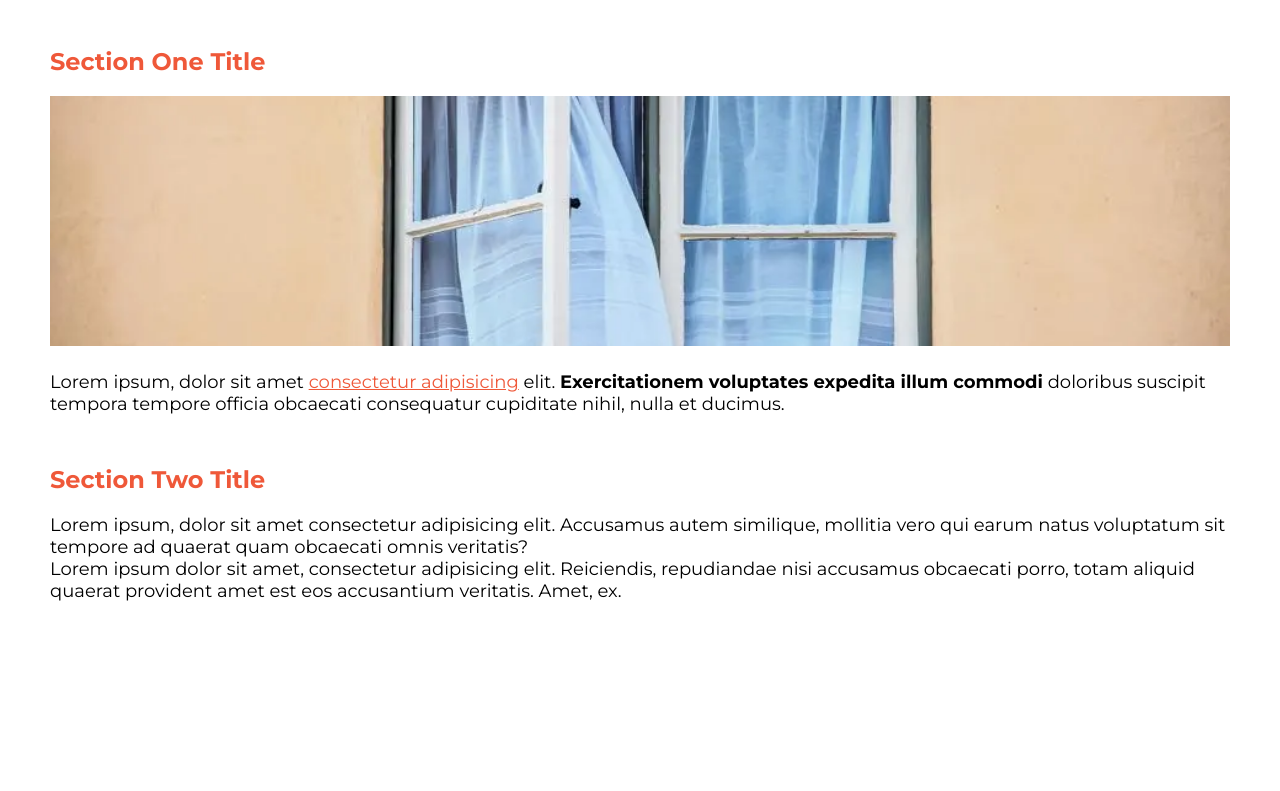
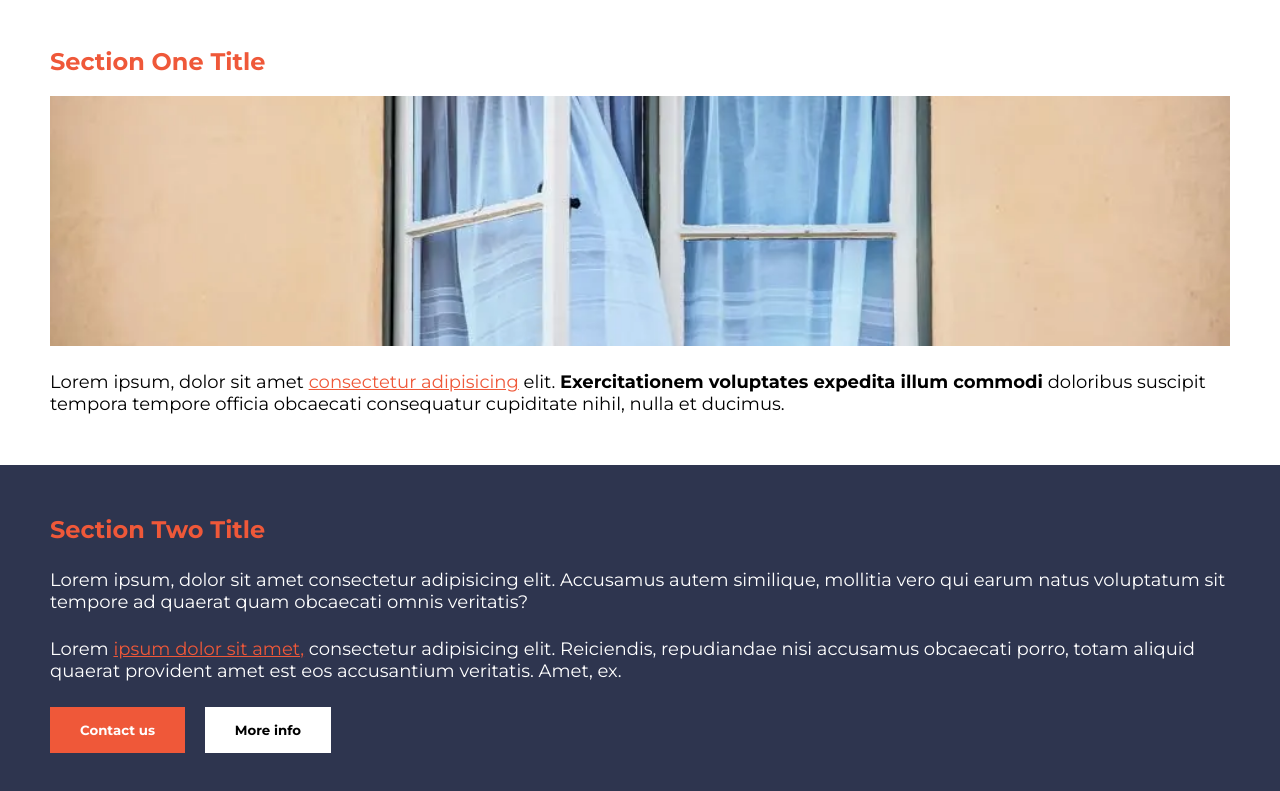
Before and after one commit to MaciejBodnar7/scrimba3, a plain HTML site: page index.html in a window 1280 px wide. Shown: the part 147-938 px from the top of the page. Before the commit the page ends 800 px from the top, so only its background shows below. Drawn offline with Linux system fonts and the light colour scheme.

Commit message:
section2 and btn add

```diff
--- a/index.html
+++ b/index.html
@@ -16,7 +16,7 @@
     <header>
       <h1>CSS is a lot of fun</h1>
     </header>
-    <section>
+    <section class="container1">
       <h2>Section One Title</h2>
       <div class="conrainer-img">
         <img
@@ -34,7 +34,7 @@
         cupiditate nihil, nulla et ducimus.
       </p>
     </section>
-    <section>
+    <section class="container2">
       <h2>Section Two Title</h2>
       <p>
         Lorem ipsum, dolor sit amet consectetur adipisicing elit. Accusamus
@@ -42,10 +42,14 @@
         quaerat quam obcaecati omnis veritatis?
       </p>
       <p>
-        Lorem ipsum dolor sit amet, consectetur adipisicing elit. Reiciendis,
-        repudiandae nisi accusamus obcaecati porro, totam aliquid quaerat
-        provident amet est eos accusantium veritatis. Amet, ex.
+        Lorem <a href="#">ipsum dolor sit amet,</a> consectetur adipisicing
+        elit. Reiciendis, repudiandae nisi accusamus obcaecati porro, totam
+        aliquid quaerat provident amet est eos accusantium veritatis. Amet, ex.
       </p>
+      <div class="btn-margin">
+        <button class="btn btn-orange">Contact us</button>
+        <button class="btn btn-normal">More info</button>
+      </div>
     </section>
   </body>
 </html>
--- a/style.css
+++ b/style.css
@@ -13,11 +13,19 @@ img {
   height: 100%;
 }
 
+header {
+  background-color: #2e354f;
+}
+
 h1 {
   font-size: 36px;
   font-weight: bold;
   padding: 50px;
   color: #fff;
+}
+
+a {
+  color: #ef5839;
 }
 
 h2 {
@@ -26,16 +34,8 @@ h2 {
   color: #ef5839;
 }
 
-p {
-  margin: 0 50px;
-}
-
-header {
-  background-color: #2e354f;
-}
-
-a {
-  color: #ef5839;
+.container1 p {
+  margin: 25px 50px 50px;
 }
 
 .conrainer-img {
@@ -50,3 +50,50 @@ a {
 .boldp {
   font-weight: bold;
 }
+
+/* Section2 */
+
+.container2 {
+  background-color: #2e354f;
+  padding: 50px 0;
+}
+
+.container2 p {
+  color: white;
+  margin: 25px 50px 25px;
+}
+
+.container2 h2 {
+  margin: 0 50px;
+  color: #ef5839;
+}
+
+.btn-margin {
+  margin: 0 0 0 50px;
+}
+
+.btn {
+  margin: 0 15px 0 0;
+  padding: 15px 30px;
+  border: none;
+  font-weight: bold;
+  transition: 0.3s all;
+}
+
+.btn-orange {
+  background-color: #ef5839;
+  color: white;
+}
+
+.btn-orange:hover {
+  background-color: #ec826d;
+}
+
+.btn-normal {
+  background-color: white;
+  color: black;
+}
+
+.btn-normal:hover {
+  background-color: rgb(176, 174, 174);
+}
```
